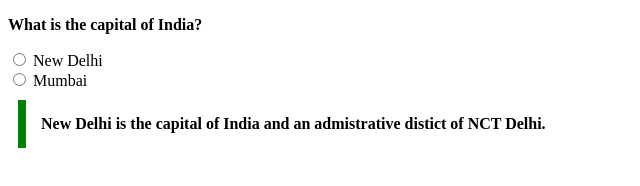
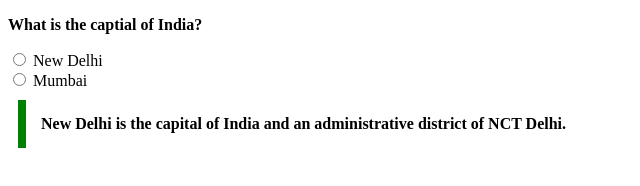
Before and after one commit to acciojob/trivia-shubhankarnikam-45, a website: page main.html in a window 1280 px wide. Shown: the full height of the page, 0-640 px from the left. Drawn offline with Linux system fonts and the light colour scheme.

Commit message:
Initial commit

```diff
--- a/main.html
+++ b/main.html
@@ -12,7 +12,7 @@
 </script>
 
 <div>
-	<p><b>What is the capital of India?</b></p>
+	<p><b>What is the captial of India?</b></p>
 </div>
 
 <div>
@@ -27,7 +27,7 @@
 			<label>Mumbai</label>
 		</div>
 
-		<blockquote class="text">New Delhi is the capital of India and an admistrative distict of
+		<blockquote class="uu">New Delhi is the capital of India and an administrative district of
 			NCT Delhi.
 		</blockquote>
 	</form>
--- a/styles.css
+++ b/styles.css
@@ -1,5 +1,5 @@
 
-.text{
+.uu{
     max-width: 600px;
      margin: 10px;
       padding: 15px;
```
